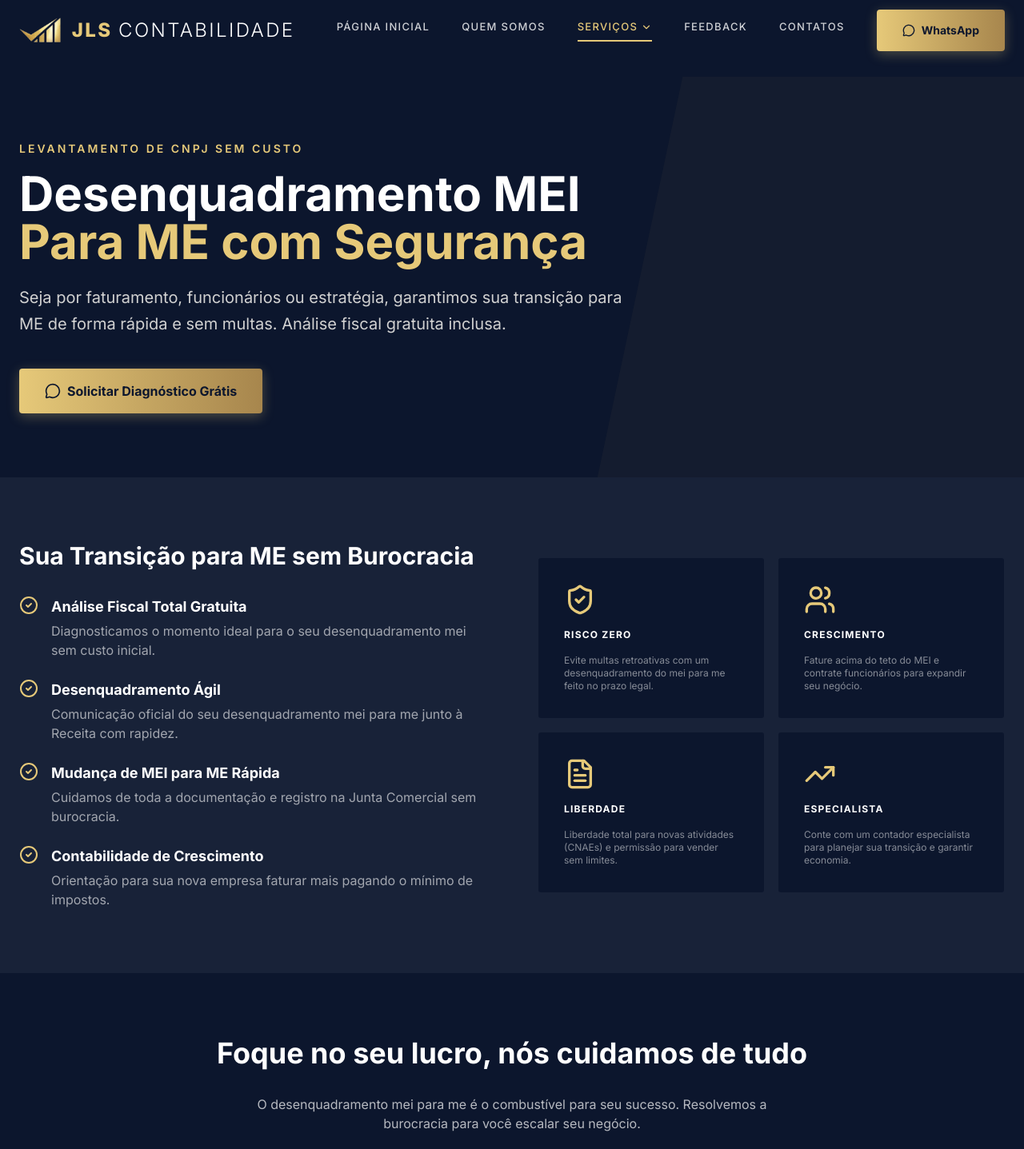
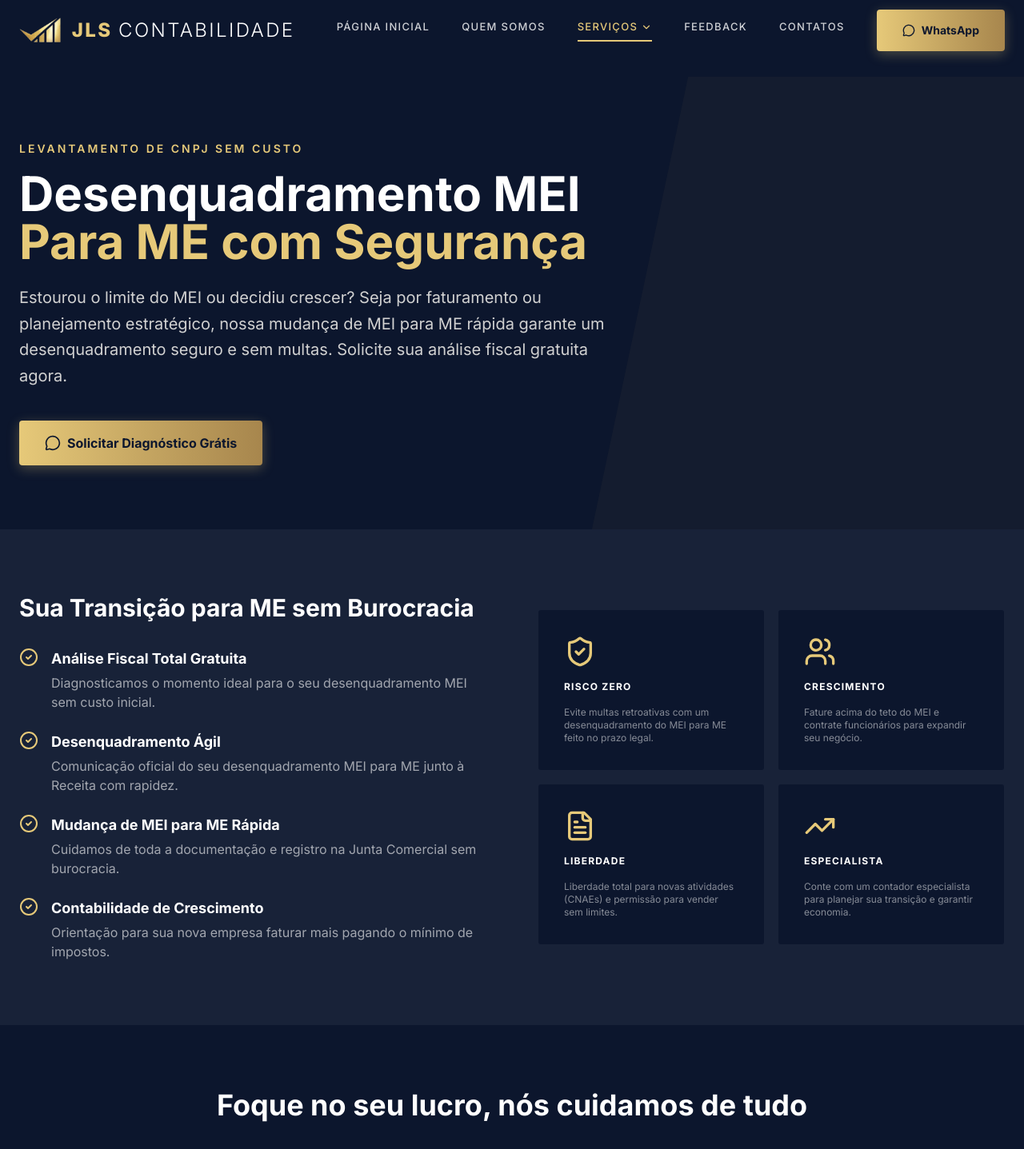
Before and after one commit to jlscontabilempresarial-sketch/landing_page, a React (Vite) app: page /desenquadramento-mei in a window 1280 px wide. Shown: the top 1437 px of the page at 80% size. Built offline with nearby package versions, Linux system fonts and the light colour scheme.

Commit message:
ajuste_texto_pag_mei_180526_2

```diff
--- a/src/pages/DesenquadramentoMEI.tsx
+++ b/src/pages/DesenquadramentoMEI.tsx
@@ -21,7 +21,7 @@ export default function DesenquadramentoMEI() {
               <span className="text-accent-gold-light">Para ME com Segurança</span>
             </h1>
             <p className="text-xl text-text-dim mb-10 leading-relaxed">
-              Seja por faturamento, funcionários ou estratégia, garantimos sua transição para ME de forma rápida e sem multas. Análise fiscal gratuita inclusa.
+              Estourou o limite do MEI ou decidiu crescer? Seja por faturamento ou planejamento estratégico, nossa mudança de MEI para ME rápida garante um desenquadramento seguro e sem multas. Solicite sua análise fiscal gratuita agora.
             </p>
             <GoldButton>
               <MessageCircle className="w-5 h-5" />
@@ -39,8 +39,8 @@ export default function DesenquadramentoMEI() {
               <h2 className="text-3xl font-bold mb-8">Sua Transição para ME sem Burocracia</h2>
               <div className="space-y-6">
                 {[
-                  { title: "Análise Fiscal Total Gratuita", desc: "Diagnosticamos o momento ideal para o seu desenquadramento mei sem custo inicial." },
-                  { title: "Desenquadramento Ágil", desc: "Comunicação oficial do seu desenquadramento mei para me junto à Receita com rapidez." },
+                  { title: "Análise Fiscal Total Gratuita", desc: "Diagnosticamos o momento ideal para o seu desenquadramento MEI sem custo inicial." },
+                  { title: "Desenquadramento Ágil", desc: "Comunicação oficial do seu desenquadramento MEI para ME junto à Receita com rapidez." },
                   { title: "Mudança de MEI para ME Rápida", desc: "Cuidamos de toda a documentação e registro na Junta Comercial sem burocracia." },
                   { title: "Contabilidade de Crescimento", desc: "Orientação para sua nova empresa faturar mais pagando o mínimo de impostos." }
                 ].map((item, idx) => (
@@ -58,7 +58,7 @@ export default function DesenquadramentoMEI() {
               <div className="bg-primary-deep p-6 sm:p-8 rounded-sm border border-white/5 space-y-4">
                 <ShieldCheck className="text-accent-gold-light w-10 h-10" />
                 <h4 className="font-bold uppercase tracking-widest text-xs">Risco Zero</h4>
-                <p className="text-xs text-white/50">Evite multas retroativas com um desenquadramento do mei para me feito no prazo legal.</p>
+                <p className="text-xs text-white/50">Evite multas retroativas com um desenquadramento do MEI para ME feito no prazo legal.</p>
               </div>
               <div className="bg-primary-deep p-8 rounded-sm border border-white/5 space-y-4">
                 <Users className="text-accent-gold-light w-10 h-10" />
@@ -85,7 +85,7 @@ export default function DesenquadramentoMEI() {
         <div className="container mx-auto px-6">
           <h2 className="text-3xl md:text-4xl font-bold mb-8">Foque no seu lucro, nós cuidamos de tudo</h2>
           <p className="text-white/70 max-w-2xl mx-auto mb-10">
-            O desenquadramento mei para me é o combustível para seu sucesso. Resolvemos a burocracia para você escalar seu negócio.
+            Sua empresa não pode parar de crescer por causa da burocracia. Transformamos seu MEI em ME com agilidade para você focar no que realmente importa: seu lucro.
           </p>
           <GoldButton className="px-12 py-6">
             <MessageCircle className="w-5 h-5" />
```
